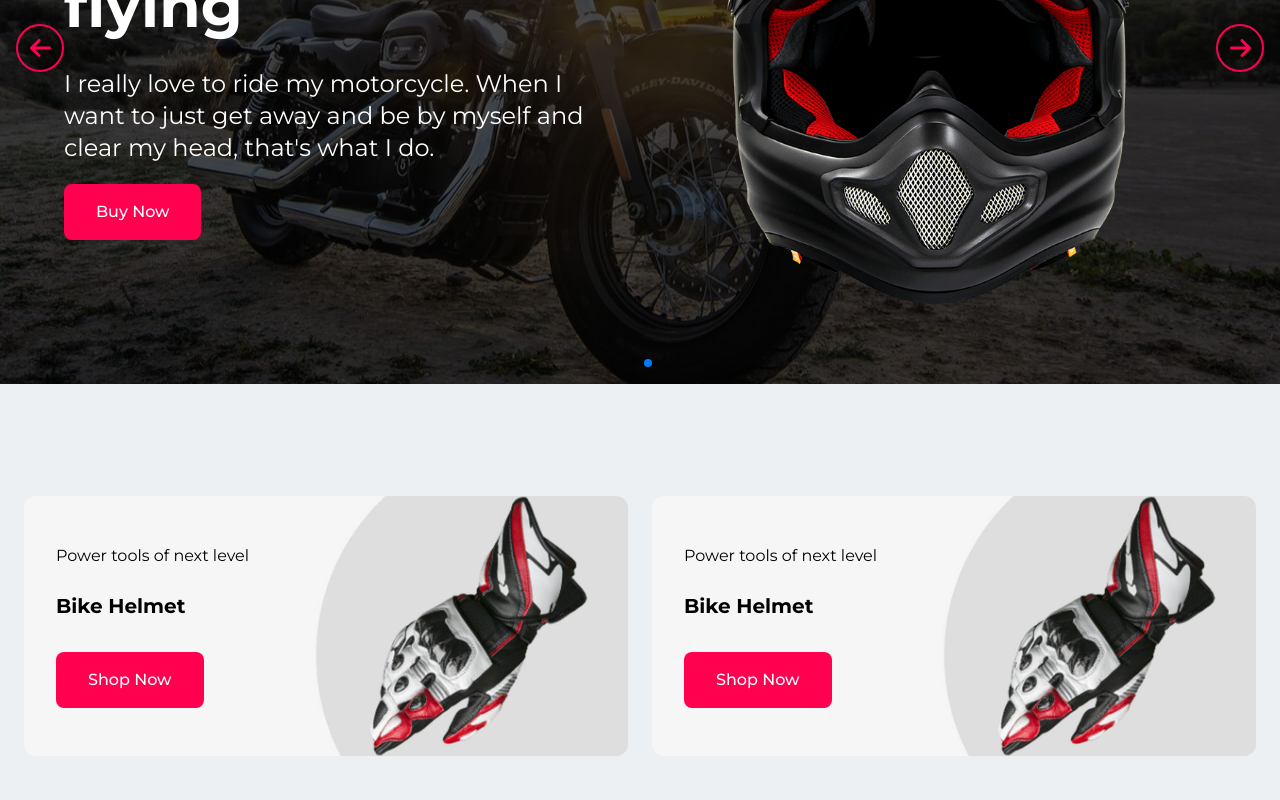
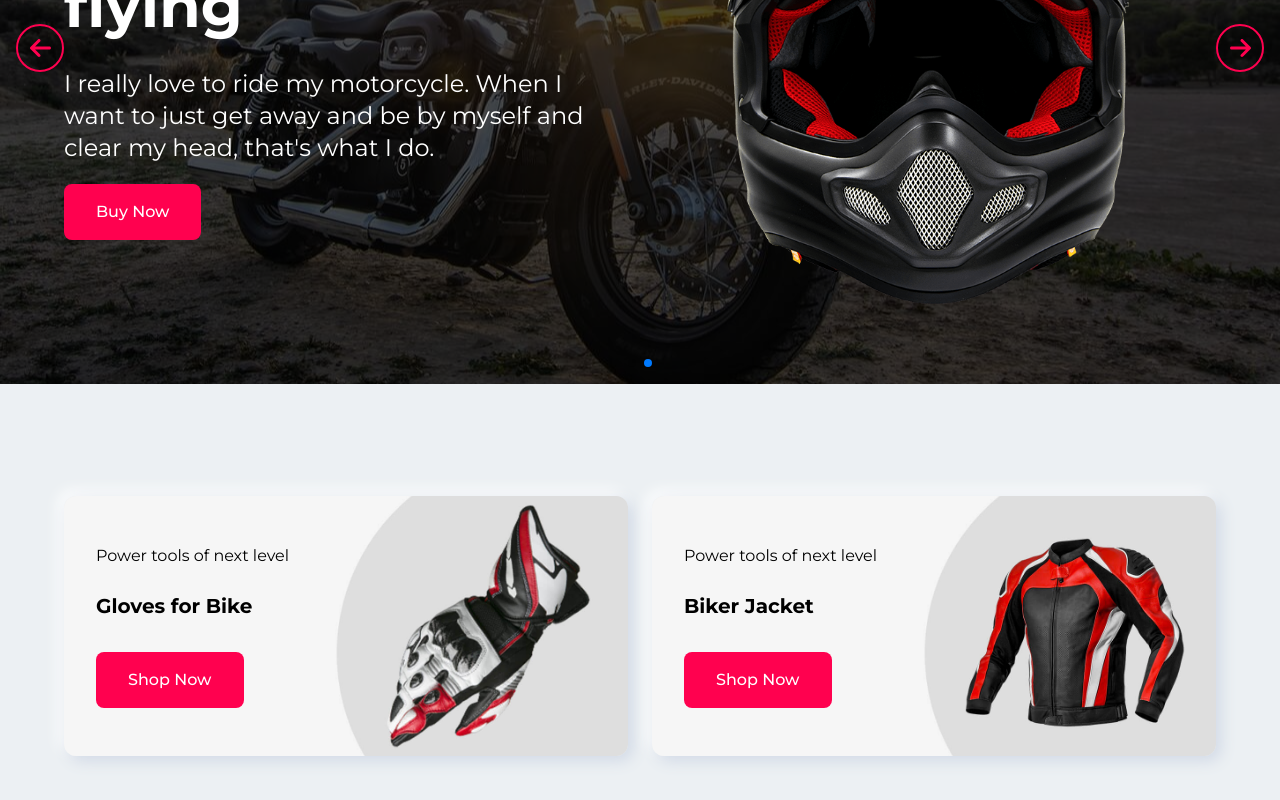
Before and after one commit to mallick-portfolio/bike-hunter, a React (Create React App) app in the folder frontend/: page / in a window 1280 px wide. Shown: the part 392-1192 px from the top of the page. Built offline with nearby package versions, Linux system fonts and the light colour scheme; no server answers.

Commit message:
updated feature

```diff
--- a/frontend/src/components/Shared/BannerCard.jsx
+++ b/frontend/src/components/Shared/BannerCard.jsx
@@ -1,17 +1,16 @@
 import React from "react";
-import gloves from "../../assets/images/gloves-ad.jpg";
-const BannerCard = () => {
+const BannerCard = ({ bgImg, title }) => {
   return (
     <div
       style={{
-        background: `url(${gloves})`,
+        background: `url(${bgImg})`,
         backgroundSize: "cover",
         backgroundPosition: "center",
       }}
-      className="w-full lg:w-1/2 px-8 py-12 rounded-xl"
+      className="feature-card"
     >
       <p className="text-base">Power tools of next level</p>
-      <h3 className="text-lg lg:text-xl font-bold pt-6 pb-8">Bike Helmet</h3>
+      <h3 className="feature-title">{title}</h3>
       <button className="common-btn3">Shop Now</button>
     </div>
   );
--- a/frontend/src/index.css
+++ b/frontend/src/index.css
@@ -144,4 +144,13 @@ code {
   .banner-subtitle {
     @apply text-xl md:text-2xl mt-8;
   }
+  .feature-container {
+    @apply container py-24 lg:py-28 flex flex-col lg:flex-row gap-6 items-center justify-between;
+  }
+  .feature-title {
+    @apply text-lg lg:text-xl font-bold pt-6 pb-8;
+  }
+  .feature-card {
+    @apply w-full lg:w-1/2 px-8 py-12 rounded-xl shadow-3xl;
+  }
 }
--- a/frontend/src/pages/Home/FeatureItem.jsx
+++ b/frontend/src/pages/Home/FeatureItem.jsx
@@ -1,11 +1,12 @@
 import React from "react";
 import { BannerCard } from "../../components/index.js";
-
+import gloves from "../../assets/images/gloves-ad.jpg";
+import jacket from "../../assets/images/jacket-ad.jpg";
 const FeatureItem = () => {
   return (
-    <div className="px-6 py-24 lg:py-28 flex flex-col lg:flex-row gap-6 items-center justify-between">
-      <BannerCard />
-      <BannerCard />
+    <div className="feature-container">
+      <BannerCard bgImg={gloves} title="Gloves for Bike" />
+      <BannerCard bgImg={jacket} title="Biker Jacket" />
     </div>
   );
 };
```
